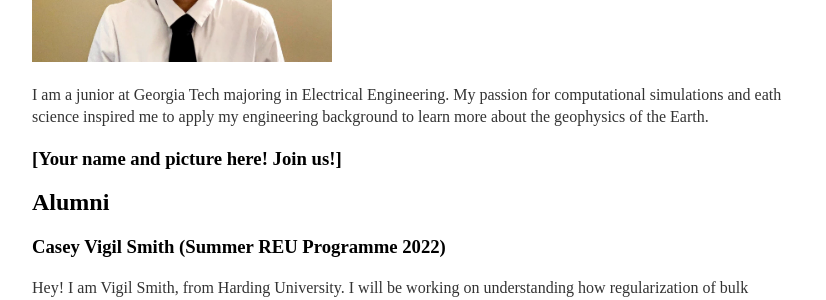
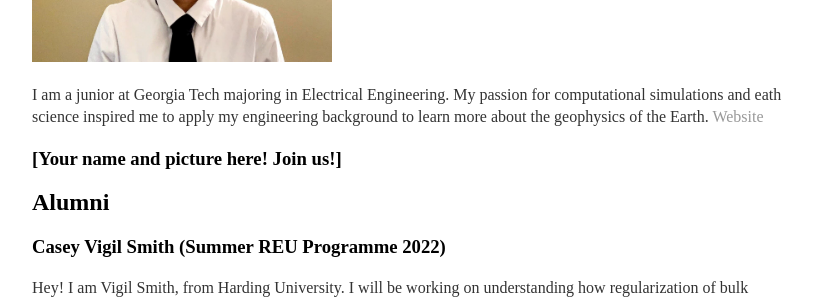
Before and after one commit to joycesim/joycesim.github.io, a Jekyll site: the page built from group/index.md, in a window 1280 px wide and 900 px high, scrolled down 1934 px. Shown: the part 198-498 px from the top of the window, without its empty margins (224-1050 px from the left). Built offline with Jekyll 4.4.1, drawn with Linux system fonts in a browser that asks for light colours.

Commit message:
Update index.md

```diff
--- a/group/index.md
+++ b/group/index.md
@@ -32,7 +32,7 @@ I am a third-year Physics major at Georgia Tech, with particular interests in co
 ### Rosen Ting-Ying Yu (Georgia Tech Undergraduate research Fall 2021 -- Present) PURA award
 <img src="/image/Rosenprofilepic.jpg" alt="Rosen" title="Rosen" width="300" />
 
-I am a junior at Georgia Tech majoring in Electrical Engineering. My passion for computational simulations and eath science inspired me to apply my engineering background to learn more about the geophysics of the Earth.
+I am a junior at Georgia Tech majoring in Electrical Engineering. My passion for computational simulations and eath science inspired me to apply my engineering background to learn more about the geophysics of the Earth. [Website](https://rosenyu304.github.io/)
 
 ### [Your name and picture here! Join us!]
 
```
